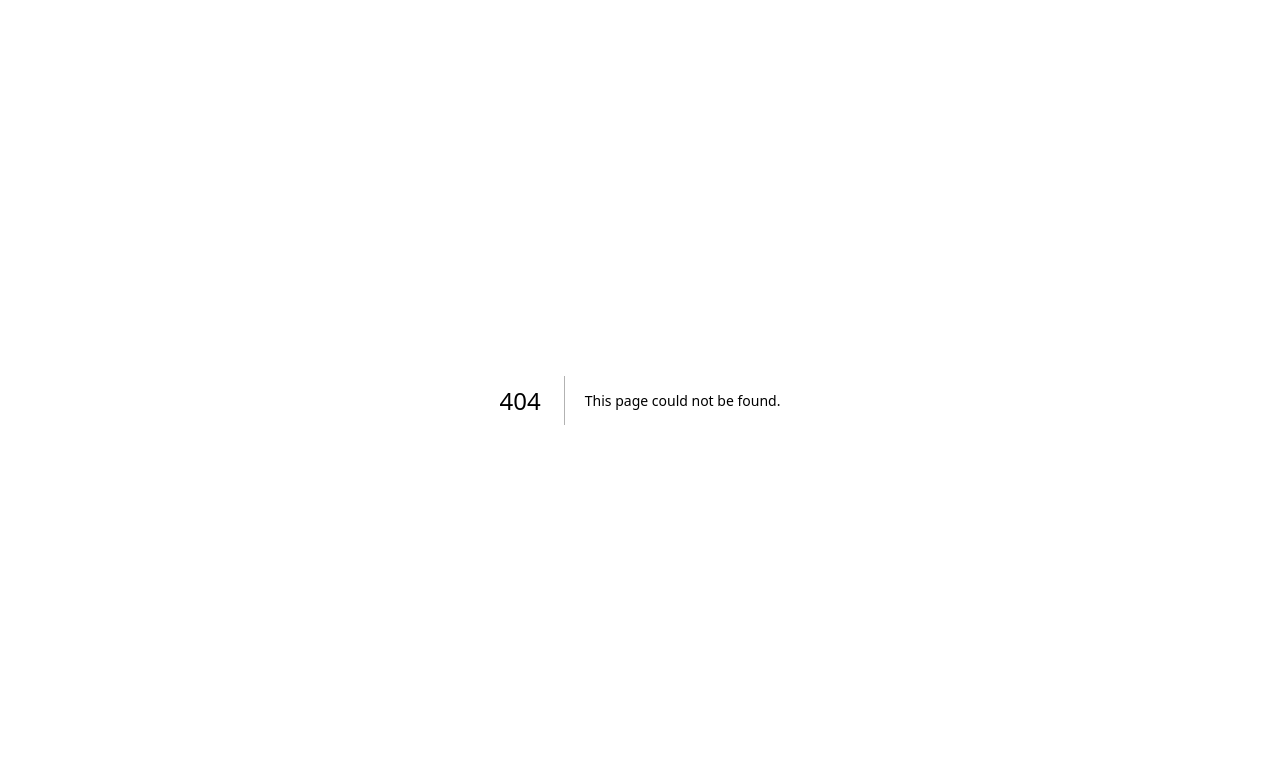
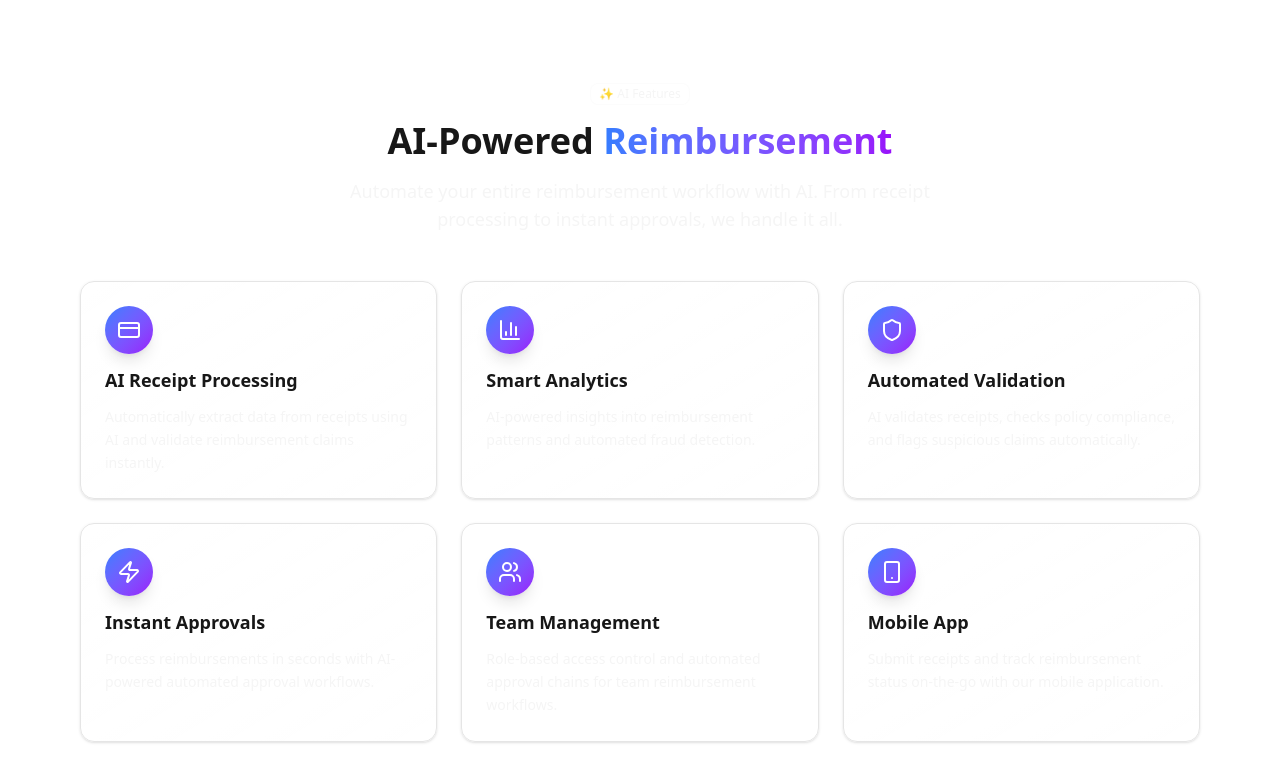
Before and after one commit to bilalqaisar1/FinCortex-AI_Brain_for_Corporate_Reimbursements, a Next.js app in the folder fin-cortex/: page /features in a window 1280 px wide. Before the commit this address had no page. Shown: the top 782 px of the page. Built offline with nearby package versions, Linux system fonts and the light colour scheme.

Commit message:
design the layout of  features sections

```diff
--- /dev/null
+++ b/fin-cortex/src/app/features/page.tsx
@@ -0,0 +1,117 @@
+"use client";
+
+import Link from "next/link";
+import {
+  CreditCard,
+  BarChart3,
+  Shield,
+  Zap,
+  Users,
+  Smartphone,
+  Globe,
+  FileText,
+  Clock,
+  ArrowLeft
+} from "lucide-react";
+import { Card } from "@/components/ui/card";
+import { Badge } from "@/components/ui/badge";
+import { useTheme } from "@/hooks/useTheme";
+
+export default function FeaturesPage() {
+  const { toggleTheme, themeIcon } = useTheme();
+  const mainFeatures = [
+    {
+      icon: CreditCard,
+      title: "AI Receipt Processing",
+      description: "Automatically extract data from receipts using AI and validate reimbursement claims instantly.",
+      color: "from-purple-500 to-violet-500",
+      bgColor: "bg-purple-50",
+      textColor: "text-purple-700"
+    },
+    {
+      icon: BarChart3,
+      title: "Smart Analytics",
+      description: "AI-powered insights into reimbursement patterns and automated fraud detection.",
+      color: "from-purple-500 to-violet-500",
+      bgColor: "bg-purple-50",
+      textColor: "text-purple-700"
+    },
+    {
+      icon: Shield,
+      title: "Automated Validation",
+      description: "AI validates receipts, checks policy compliance, and flags suspicious claims automatically.",
+      color: "from-purple-500 to-violet-500",
+      bgColor: "bg-purple-50",
+      textColor: "text-purple-700"
+    },
+    {
+      icon: Zap,
+      title: "Instant Approvals",
+      description: "Process reimbursements in seconds with AI-powered automated approval workflows.",
+      color: "from-purple-500 to-violet-500",
+      bgColor: "bg-purple-50",
+      textColor: "text-purple-700"
+    },
+    {
+      icon: Users,
+      title: "Team Management",
+      description: "Role-based access control and automated approval chains for team reimbursement workflows.",
+      color: "from-purple-500 to-violet-500",
+      bgColor: "bg-purple-50",
+      textColor: "text-purple-700"
+    },
+    {
+      icon: Smartphone,
+      title: "Mobile App",
+      description: "Submit receipts and track reimbursement status on-the-go with our mobile application.",
+      color: "from-purple-500 to-violet-500",
+      bgColor: "bg-purple-50",
+      textColor: "text-purple-700"
+    }
+  ];
+
+
+  return (
+    <section id="features" className="py-20 bg-dark text-primary">
+      <div className="max-w-6xl mx-auto px-4">
+            {/* Header */}
+            <div className="text-center mb-12">
+              <Badge className="bg-card/20 text-accent border-accent/30 mb-4 backdrop-blur-sm hover:shadow-md hover:shadow-blue-500/20 hover:border-blue-400/40 transition-all duration-300">
+                ✨ AI Features
+              </Badge>
+              <h2 className="text-3xl lg:text-4xl font-bold text-primary mb-4">
+                AI-Powered
+                <span className="bg-gradient-to-r from-blue-500 to-purple-600 bg-clip-text text-transparent"> Reimbursement</span>
+              </h2>
+              <p className="text-lg text-muted max-w-2xl mx-auto">
+                Automate your entire reimbursement workflow with AI. From receipt processing
+                to instant approvals, we handle it all.
+              </p>
+            </div>
+
+            {/* Features Grid */}
+            <div className="grid md:grid-cols-2 lg:grid-cols-3 gap-6 mb-12">
+              {mainFeatures.map((feature, index) => (
+                <Card
+                  key={index}
+                  className="p-6 hover:shadow-lg hover:shadow-blue-500/25 transition-all duration-400 hover:-translate-y-2 hover:scale-105 border border-subtle bg-gradient-to-br from-white/10 to-white/5 backdrop-blur-25 group hover:border-blue-400/50 relative overflow-hidden"
+                >
+                  {/* Shimmer Effect */}
+                  <div className="absolute inset-0 opacity-0 group-hover:opacity-100 transition-opacity duration-600 pointer-events-none">
+                    <div className="absolute inset-0 bg-gradient-to-r from-transparent via-white/10 to-transparent -skew-x-12 transform -translate-x-full group-hover:translate-x-full transition-transform duration-700"></div>
+                  </div>
+
+                  <div className="space-y-3 relative z-10">
+                    <div className={`w-12 h-12 rounded-full bg-gradient-to-br from-blue-500 to-purple-600 flex items-center justify-center group-hover:scale-110 transition-transform duration-300 shadow-lg`}>
+                      <feature.icon className="w-6 h-6 text-white" />
+                    </div>
+                    <h3 className="text-lg font-semibold text-primary">{feature.title}</h3>
+                    <p className="text-sm text-muted leading-relaxed">{feature.description}</p>
+                  </div>
+                </Card>
+              ))}
+            </div>
+          </div>
+    </section>
+  );
+}
```
